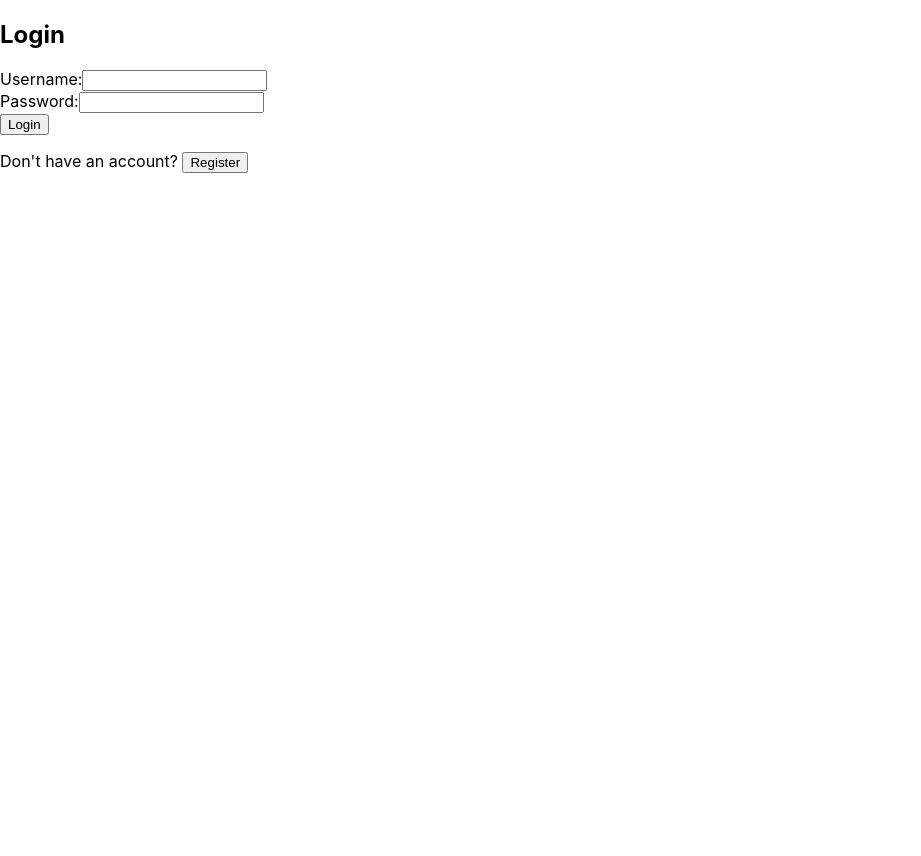
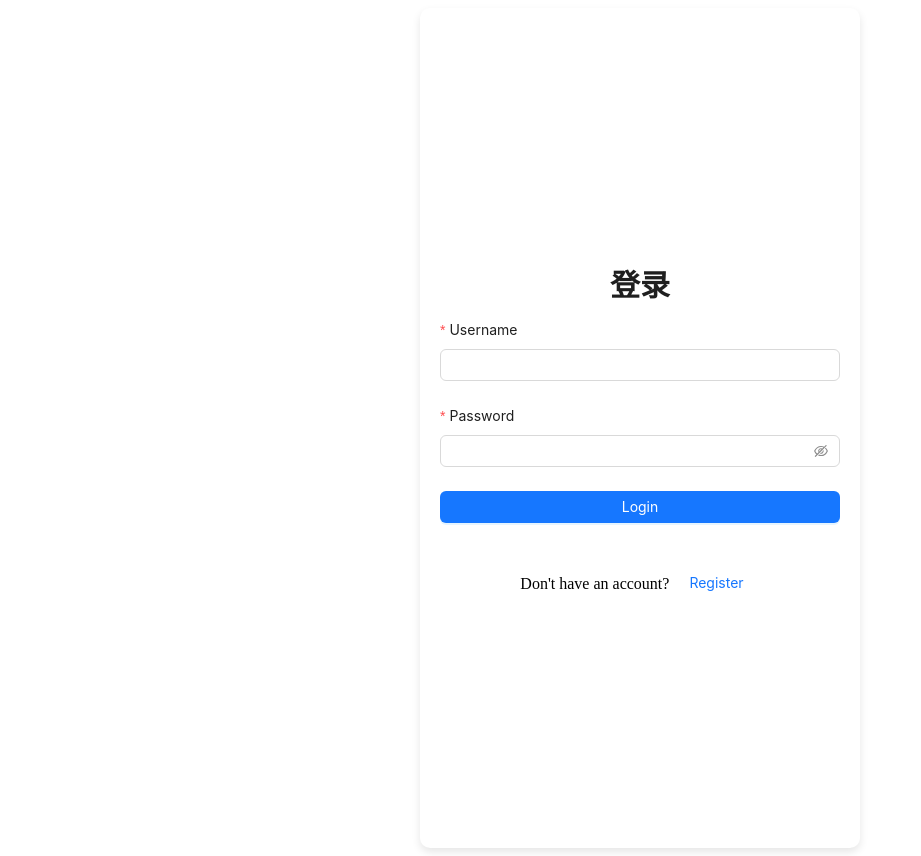
Before and after one commit to FanZDStar/ToDo-List, a React (Create React App) app: page / in a window 1280 px wide. Shown: the whole page, without its empty margins (0-921 px from the left). Before the commit the page ends 800 px from the top, so only its background shows below. Built offline with nearby package versions, Linux system fonts and the light colour scheme.

Commit message:
Minisize Project

```diff
--- a/src/App.jsx
+++ b/src/App.jsx
@@ -1,4 +1,3 @@
-// src/App.js
 
 import React, { useState, useEffect } from "react";
 import "./App.css";
--- a/src/components/login.jsx
+++ b/src/components/login.jsx
@@ -1,62 +1,69 @@
 // src/components/Login.js
 
-import React, { useState } from 'react';
-import axios from 'axios';
+import React, { useState } from "react";
+import axios from "axios";
+import { Form, Input, Button, Typography, Alert } from "antd";
+import "../style/login.css";
+
+const { Title } = Typography;
 
 const BASE_URL = "http://localhost:5000";
 
 const Login = ({ setIsAuthenticated, setShowLogin }) => {
-  const [username, setUsername] = useState('');
-  const [password, setPassword] = useState('');
   const [error, setError] = useState(null);
 
-  const handleLogin = async (e) => {
-    e.preventDefault();
+  const handleLogin = async (values) => {
+    const { username, password } = values;
     try {
       const response = await axios.post(`${BASE_URL}/login`, {
         username,
-        password
+        password,
       });
-
       if (response.data.token) {
-        localStorage.setItem('token', response.data.token);
+        localStorage.setItem("token", response.data.token);
         setIsAuthenticated(true);
       }
     } catch (error) {
-      setError('Login failed');
-      console.error('Login error:', error);
+      setError("Login failed");
+      console.error("Login error:", error);
     }
   };
 
   return (
     <div className="login-container">
-      <h2>Login</h2>
-      <form onSubmit={handleLogin}>
-        <div>
-          <label htmlFor="username">Username:</label>
-          <input
-            type="text"
-            id="username"
-            value={username}
-            onChange={(e) => setUsername(e.target.value)}
-            required
-          />
-        </div>
-        <div>
-          <label htmlFor="password">Password:</label>
-          <input
-            type="password"
-            id="password"
-            value={password}
-            onChange={(e) => setPassword(e.target.value)}
-            required
-          />
-        </div>
-        {error && <p className="error">{error}</p>}
-        <button type="submit">Login</button>
-      </form>
+      <Title level={2}>登录</Title>
+      {error && <Alert message={error} type="error" showIcon />}
+      <Form
+        name="login"
+        onFinish={handleLogin}
+        layout="vertical"
+        className="login-form"
+      >
+        <Form.Item
+          label="Username"
+          name="username"
+          rules={[{ required: true, message: "Please input your username!" }]}
+        >
+          <Input />
+        </Form.Item>
+        <Form.Item
+          label="Password"
+          name="password"
+          rules={[{ required: true, message: "Please input your password!" }]}
+        >
+          <Input.Password />
+        </Form.Item>
+        <Form.Item>
+          <Button type="primary" htmlType="submit" block>
+            Login
+          </Button>
+        </Form.Item>
+      </Form>
       <p>
-        Don't have an account? <button onClick={() => setShowLogin(false)}>Register</button>
+        Don't have an account?{" "}
+        <Button type="link" onClick={() => setShowLogin(false)}>
+          Register
+        </Button>
       </p>
     </div>
   );
--- a/src/index.css
+++ /dev/null
@@ -1,13 +0,0 @@
-body {
-  margin: 0;
-  font-family: -apple-system, BlinkMacSystemFont, 'Segoe UI', 'Roboto', 'Oxygen',
-    'Ubuntu', 'Cantarell', 'Fira Sans', 'Droid Sans', 'Helvetica Neue',
-    sans-serif;
-  -webkit-font-smoothing: antialiased;
-  -moz-osx-font-smoothing: grayscale;
-}
-
-code {
-  font-family: source-code-pro, Menlo, Monaco, Consolas, 'Courier New',
-    monospace;
-}
--- a/src/index.js
+++ b/src/index.js
@@ -1,8 +1,8 @@
 import React from 'react';
 import ReactDOM from 'react-dom/client';
-import './index.css';
+
 import App from './App';
-import reportWebVitals from './reportWebVitals';
+
 
 const root = ReactDOM.createRoot(document.getElementById('root'));
 root.render(
@@ -10,8 +10,3 @@ root.render(
     <App />
   </React.StrictMode>
 );
-
-// If you want to start measuring performance in your app, pass a function
-// to log results (for example: reportWebVitals(console.log))
-// or send to an analytics endpoint. Learn more: https://bit.ly/CRA-vitals
-reportWebVitals();
--- /dev/null
+++ b/src/style/login.css
@@ -0,0 +1,25 @@
+/* src/components/Login.css */
+
+.login-container {
+    display: flex;
+    flex-direction: column;
+    justify-content: center;
+    align-items: center;
+    height: 100vh;
+    /* 高度设置为视口高度 */
+    max-width: 400px;
+    margin: 0 auto;
+    padding: 20px;
+    background-color: #ffffff;
+    border-radius: 10px;
+    box-shadow: 0 4px 8px rgba(0, 0, 0, 0.1);
+    text-align: center;
+}
+
+.login-form {
+    width: 100%;
+}
+
+p {
+    margin-top: 20px;
+}
```
